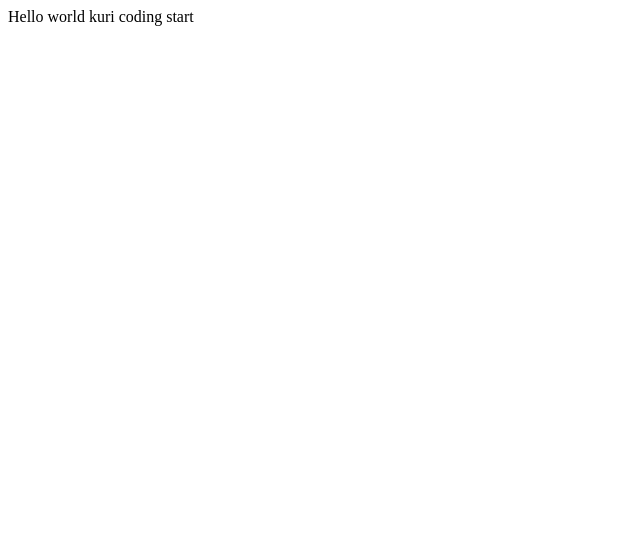
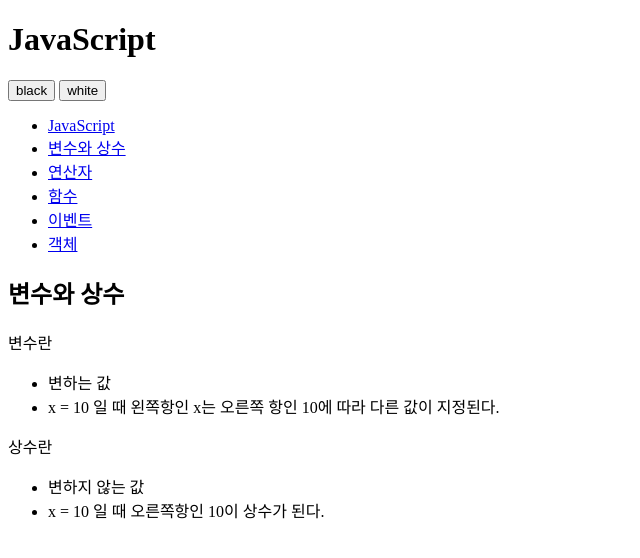
Before and after one commit to sommer99/opentutorials_kuri, a plain HTML site: page index.html in a window 1280 px wide. Shown: the whole page, without its empty margins (0-640 px from the left). Drawn offline with Linux system fonts and the light colour scheme.

Commit message:
modify index.html

```diff
--- a/index.html
+++ b/index.html
@@ -1,25 +1,53 @@
 <!DOCTYPE html>
-<html lang="en">
+<html>
     <head>
         <meta charset="utf-8" />
-
-        <!-- Always force latest IE rendering engine (even in intranet) & Chrome Frame
-        Remove this if you use the .htaccess -->
-        <meta http-equiv="X-UA-Compatible" content="IE=edge,chrome=1" />
-
-        <title>index</title>
-        <meta name="description" content="" />
-        <meta name="author" content="egoing" />
-
-        <meta name="viewport" content="width=device-width; initial-scale=1.0" />
-
-        <!-- Replace favicon.ico & apple-touch-icon.png in the root of your domain and delete these references -->
-        <link rel="shortcut icon" href="/favicon.ico" />
-        <link rel="apple-touch-icon" href="/apple-touch-icon.png" />
     </head>
 
-    <body>
-        Hello world kuri
-        coding start
+    <body id="body">
+        <div>
+            <header>
+                <h1>JavaScript</h1>
+            </header>
+            <div id="toolbar">
+                <input type="button" value="black" />
+                <input type="button" value="white" />
+            </div>
+            <nav>
+                <ul>
+                    <li><a href="http://opentutorials.org/course/49/16">JavaScript</a></li>
+                    <li><a href="http://opentutorials.org/course/49/17">변수와 상수</a></li>
+                    <li><a href="http://opentutorials.org/course/49/18">연산자</a></li>
+                    <li><a href="http://opentutorials.org/course/49/19">함수</a></li>
+                    <li><a href="http://opentutorials.org/course/49/20">이벤트</a></li>
+                    <li><a href="http://opentutorials.org/course/49/21">객체</a></li>
+                </ul>
+            </nav>
+            <article>
+                <h2>변수와 상수</h2>
+                <div>
+                    <p>변수란</p>
+                    <ul>
+                        <li>
+                            변하는 값
+                        </li>
+                        <li>
+                            x = 10 일 때 왼쪽항인 x는 오른쪽 항인 10에 따라 다른 값이 지정된다.
+                        </li>
+                    </ul>
+                    <p>
+                        상수란
+                    </p>
+                    <ul>
+                        <li>
+                            변하지 않는 값
+                        </li>
+                        <li>
+                            x = 10 일 때 오른쪽항인 10이 상수가 된다.
+                        </li>
+                    </ul>
+                </div>
+            </article>
+        </div>
     </body>
 </html>
```
